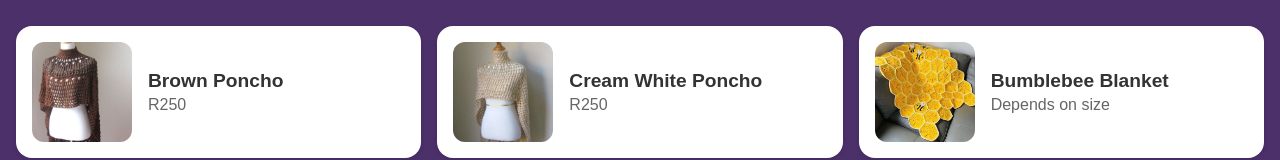
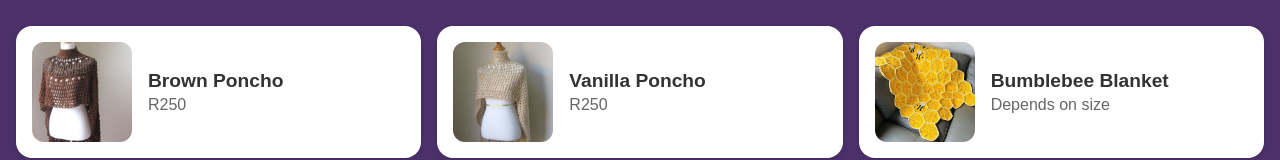
Before and after one commit to MuicMucho/cozycreations, a plain HTML site: page index.html in a window 1280 px wide. Shown: the part 1070-1230 px from the top of the page. Drawn offline with Linux system fonts and the light colour scheme; a web font is replaced by a local one.

Commit message:
Update index.html

```diff
--- a/index.html
+++ b/index.html
@@ -236,7 +236,7 @@
 	<div class="product">
       <img src="1d6a0dbc228b4a05adafb362a9fa1488.jpg" alt="Cream White Poncho">
       <div class="product-info">
-        <h3>Cream White Poncho</h3>
+        <h3>Vanilla Poncho</h3>
         <p>R250</p>
       </div>
     </div>
```
